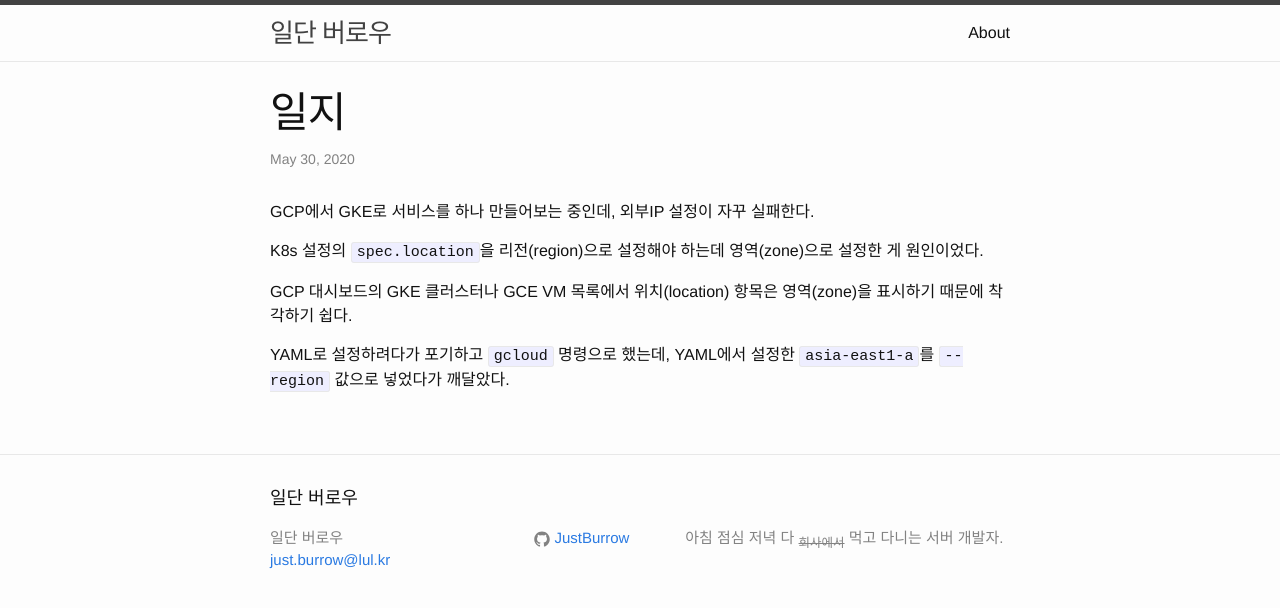
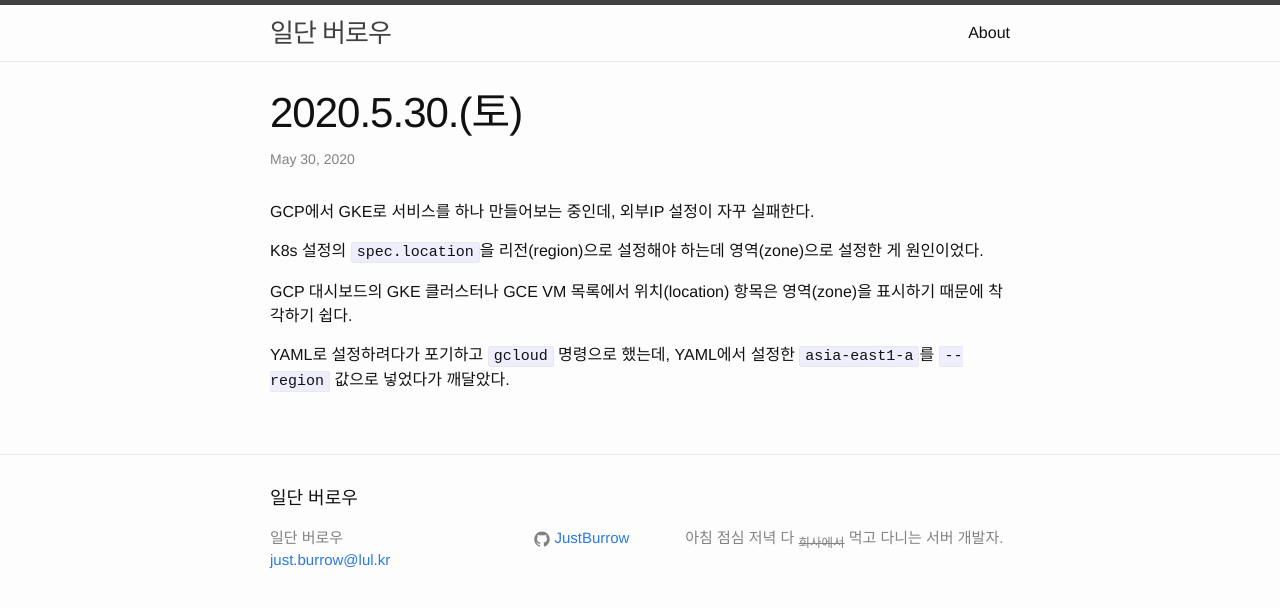
Before and after one commit to JustBurrow/JustBurrow.github.io, a Jekyll site: the page built from _posts/2020-05-30-diary.md, in a window 1280 px wide. Shown: the top 608 px of the page. Built offline with Jekyll 4.4.1, drawn with Linux system fonts in a browser that asks for light colours.

Commit message:
UPDATE : 제목 변경.

```diff
--- a/_posts/2020-05-30-diary.md
+++ b/_posts/2020-05-30-diary.md
@@ -1,5 +1,5 @@
 ---
-title: 일지
+title: 2020.5.30.(토)
 layout: post
 ---
 
```
